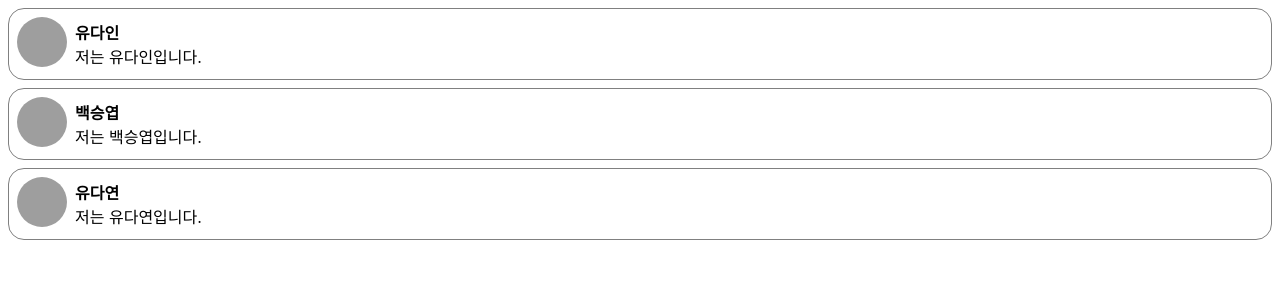
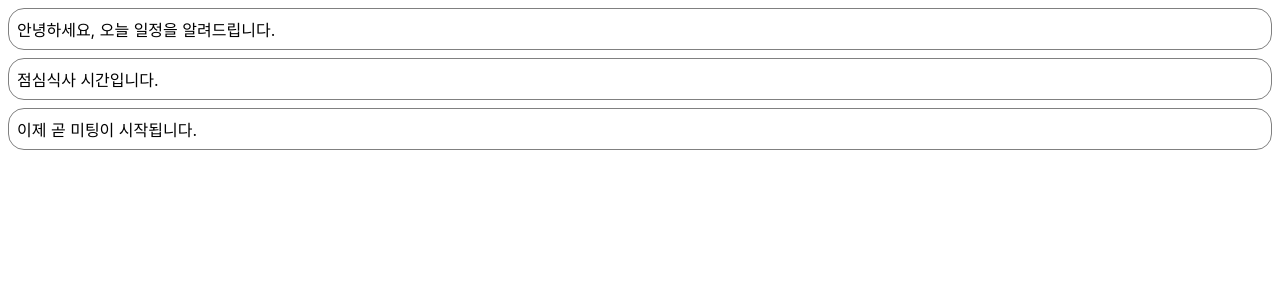
Before and after one commit to Yudain22/react_study, a React (Create React App) app in the folder my-app/: page / in a window 1280 px wide. Shown: the top 300 px of the page. Built offline with nearby package versions, Linux system fonts and the light colour scheme; grey boxes are pictures that could not be loaded.

Commit message:
state 사용해서 알림 리스트 만들기

```diff
--- /dev/null
+++ b/my-app/src/06.State와 생명주기/Notification.jsx
@@ -0,0 +1,35 @@
+import React from "react";
+const styles= {
+    wrapper : {
+        margin: 8,
+        padding : 8,
+        display : "flex",
+        flexDirection : "row",
+        border : "1px solid grey",
+        borderRadius : 16,
+    },
+
+    messageText : {
+        color : "black",
+        fontSize : 16,
+    }
+}
+
+class Notification extends React.Component {
+    constructor(props) {
+        super(props);
+        this.state={}
+}
+
+render(){
+    return(
+        <div style={styles.wrapper}>
+            <span style={styles.messageText}>
+                {this.props.message}
+            </span>
+        </div>
+    );
+}
+}
+
+export default Notification;
--- /dev/null
+++ b/my-app/src/06.State와 생명주기/NotificationList.jsx
@@ -0,0 +1,59 @@
+import React from "react";
+import Notification from "./Notification";
+
+const reservedNotifications=[
+    {
+        message : "안녕하세요, 오늘 일정을 알려드립니다.",
+    },
+    {
+        message : "점심식사 시간입니다.",
+    },
+    {
+        message : "이제 곧 미팅이 시작됩니다."
+    },
+];
+
+var timer
+
+class NotificationList extends React.Component{
+    constructor(props){
+        super(props)
+
+        this.state={
+            notifications : [],
+        };
+    }
+
+    componentDidMount(){
+        const {notifications}=this.state;
+        timer= setInterval(() => {
+            if(notifications.length < reservedNotifications.length){
+                const index=notifications.length;
+                notifications.push(reservedNotifications[index])
+                this.setState({
+                    notifications : notifications,
+                });
+            }else{
+                clearInterval(timer)
+            }
+        },1000);
+    }
+
+    componentWillUnmount(){
+        if(timer){
+            clearInterval(timer)
+        }
+    }
+
+    render(){
+        return (
+            <div>
+                {this.state.notifications.map((notification)=> {
+                    return <Notification message={notification.message} />
+                })}
+            </div>
+        )
+    }
+}
+
+export default NotificationList;
--- a/my-app/src/index.js
+++ b/my-app/src/index.js
@@ -7,6 +7,7 @@ import reportWebVitals from './reportWebVitals';
 import Library from './03.JSX소개/Library';
 import Clock from './04.엘리먼트 렌더링/Clock';
 import CommentList from './05.컴포넌트와 Props/CommentList';
+import NotificationList from './06.State와 생명주기/NotificationList';
 
 const root = ReactDOM.createRoot(document.getElementById('root'));
 // setInterval(()=> {
@@ -15,7 +16,8 @@ const root = ReactDOM.createRoot(document.getElementById('root'));
       {/* <App /> */}
       {/* <Library/> */}
       {/* <Clock/> */}
-      <CommentList/>
+      {/* <CommentList/> */}
+      <NotificationList/>
     </React.StrictMode>
   );
 // },1000);
```
